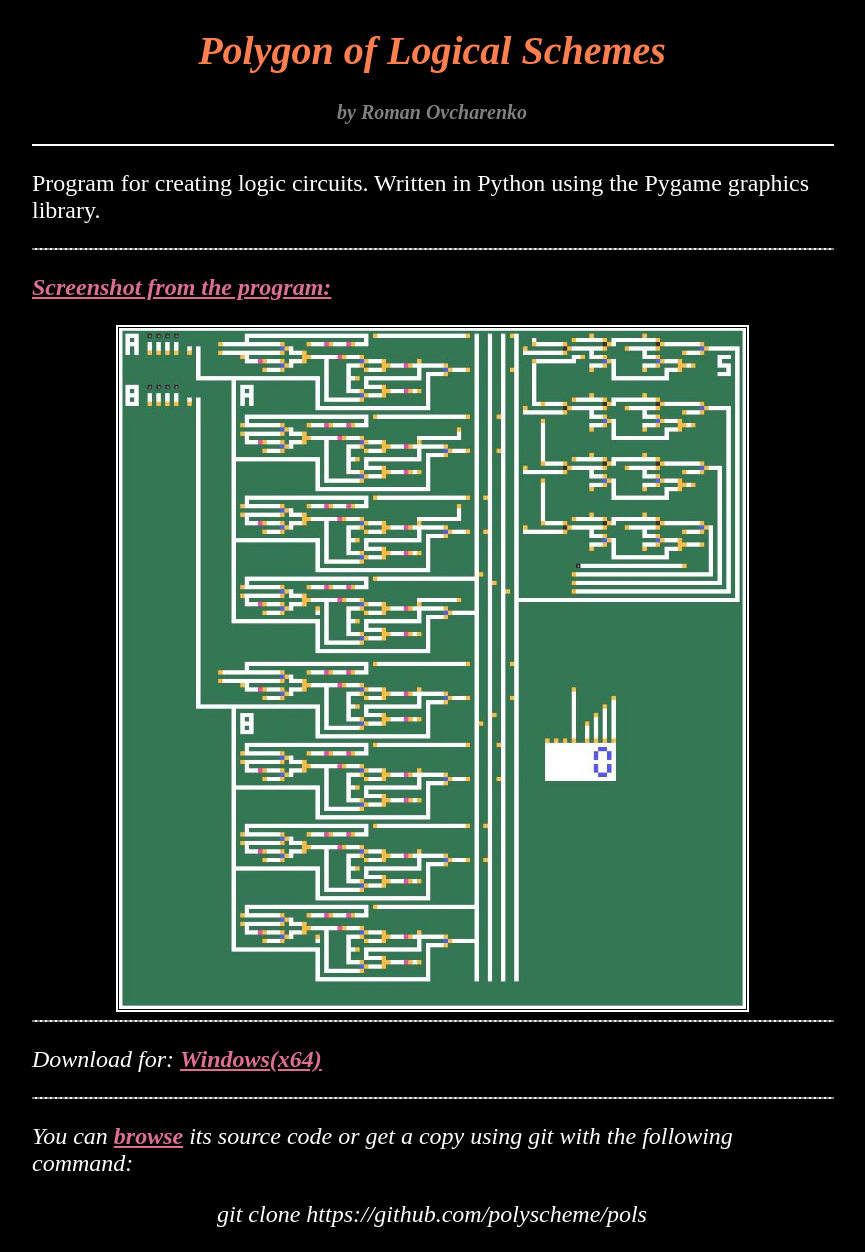
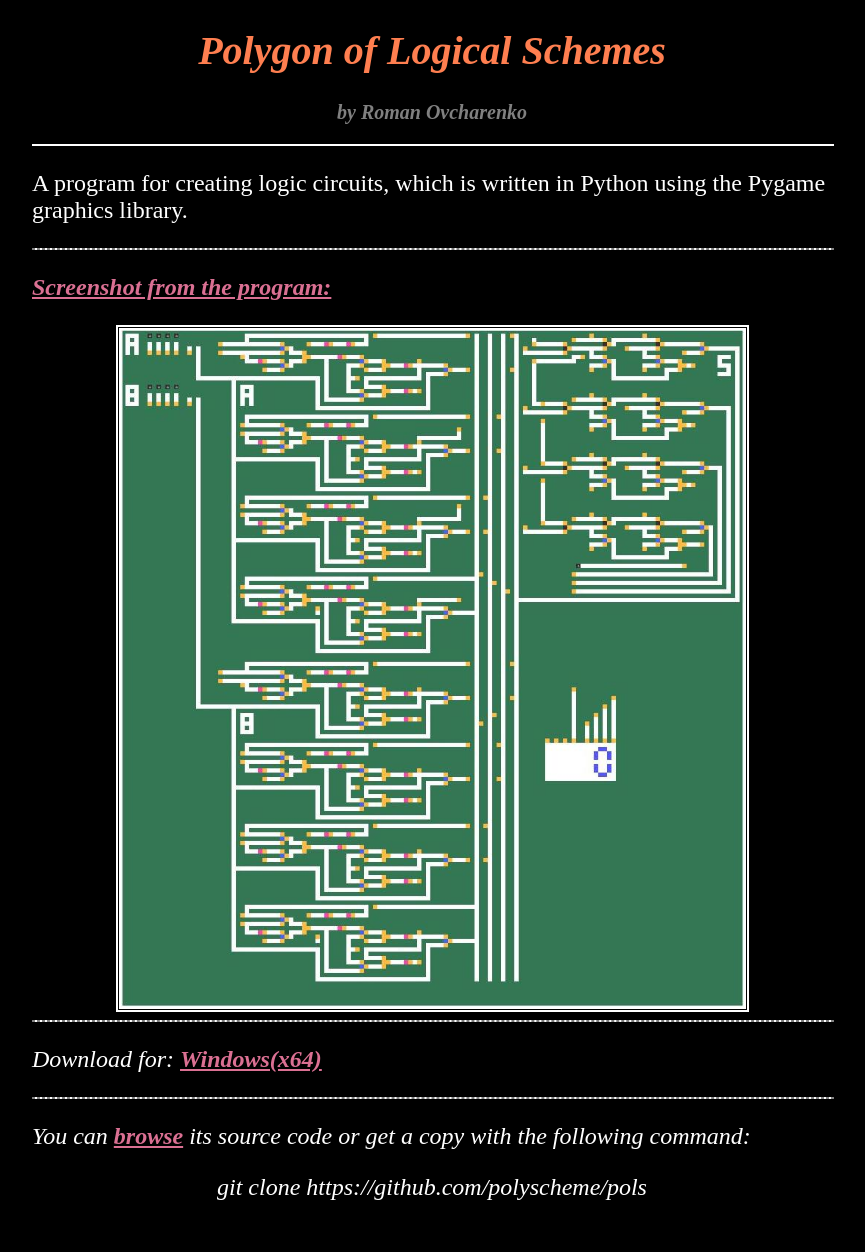
Before and after one commit to polyscheme/pols, a plain HTML site: page index.html in a window 1280 px wide. Shown: the whole page, without its empty margins (208-1073 px from the left). After the commit the page ends 1225 px from the top, so only its background shows below. Drawn offline with Linux system fonts and the light colour scheme.

Commit message:
Update index.html

```diff
--- a/index.html
+++ b/index.html
@@ -8,14 +8,14 @@
 <h1><em>Polygon of Logical Schemes</em></h1>
 <h3><em>by Roman Ovcharenko</em></h3>
 <hr size="2" width="800" color="white">
-<p>Program for creating logic circuits. Written in Python using the Pygame graphics library.</p>
+<p>A program for creating logic circuits, which is written in Python using the Pygame graphics library.</p>
 <hr style="border: 1px dashed gray;" width="800" color="white">
 <p><em><a href="screenshot.jpg">Screenshot from the program:</a></em></p>
 <img src="screenshot.jpg" alt="screenshot" width=623 height=677>
 <hr style="border: 1px dashed gray;" width="800" color="white">
 <p><em>Download for: <a href="https://drive.google.com/drive/folders/1qwFfD3mlMhdnMbwoMr13tndb_mqg1NQR?usp=sharing">Windows(x64)</a></em></p>
 <hr style="border: 1px dashed gray;" width="800" color="white">
-<p><em>You can <a href="https://github.com/polyscheme/pols/tree/main/source_code">browse</a> its source code or get a copy using git with the following command:</em></p>
+<p><em>You can <a href="https://github.com/polyscheme/pols/tree/main/source_code">browse</a> its source code or get a copy with the following command:</em></p>
 <p style="text-align:center;"><em>git clone https://github.com/polyscheme/pols</em></p>
 </body>
 </html>
```
